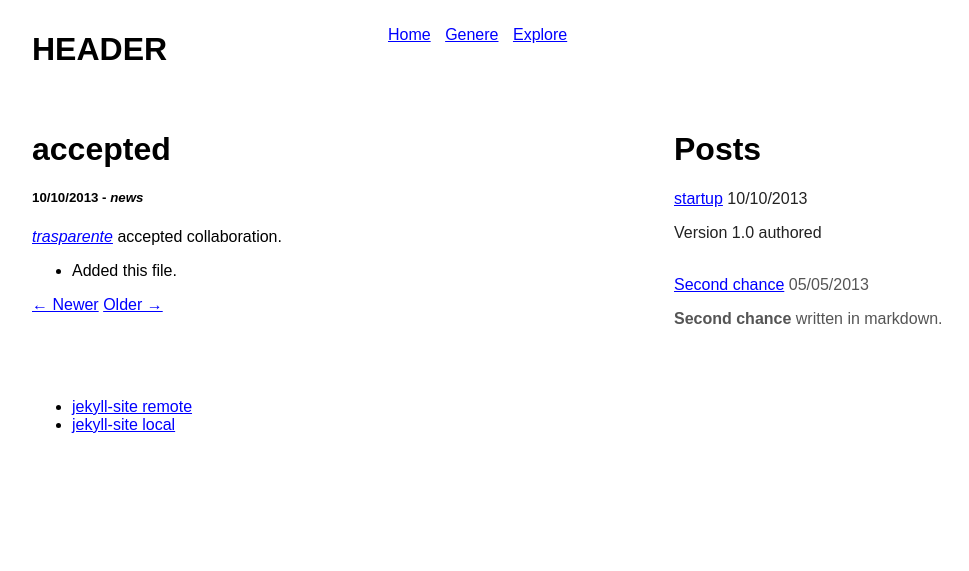
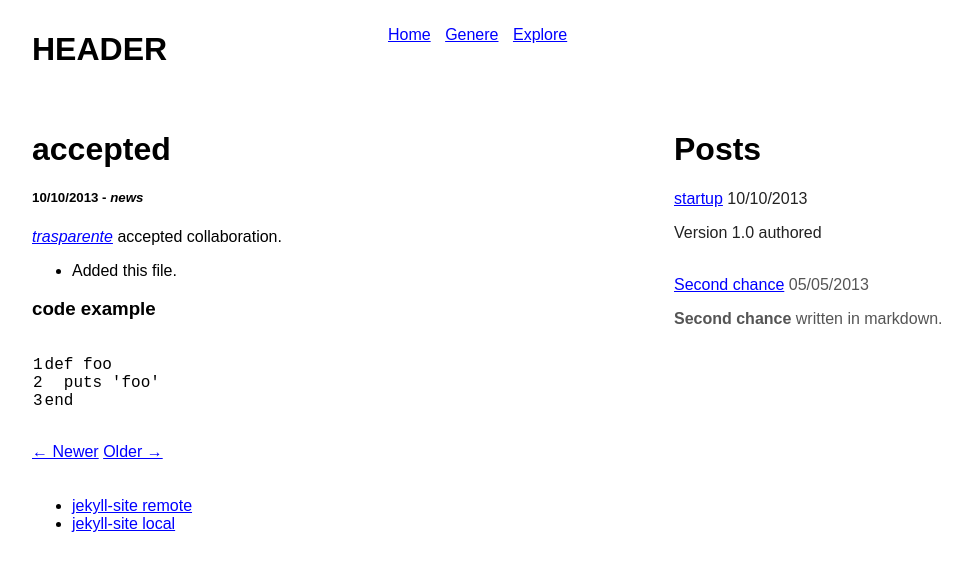
Before and after one commit to petrosh/jekyll-site, a Jekyll site: the page built from _posts/2013-10-10-accepted.md, in a window 1280 px wide. Shown: the top 571 px of the page, without its empty margins (139-1108 px from the left). Built offline with Jekyll 4.4.1, drawn with Linux system fonts in a browser that asks for light colours; Markdown is read by kramdown in place of the engine named in the settings.

Commit message:
Update 2013-10-10-accepted.md
code example added

```diff
--- a/_posts/2013-10-10-accepted.md
+++ b/_posts/2013-10-10-accepted.md
@@ -7,3 +7,11 @@ category: news
 [*trasparente*](https://github.com/trasparente) accepted collaboration.
 
 - Added this file.
+
+### code example
+
+{% highlight ruby linenos %}
+def foo
+  puts 'foo'
+end
+{% endhighlight %}
```
